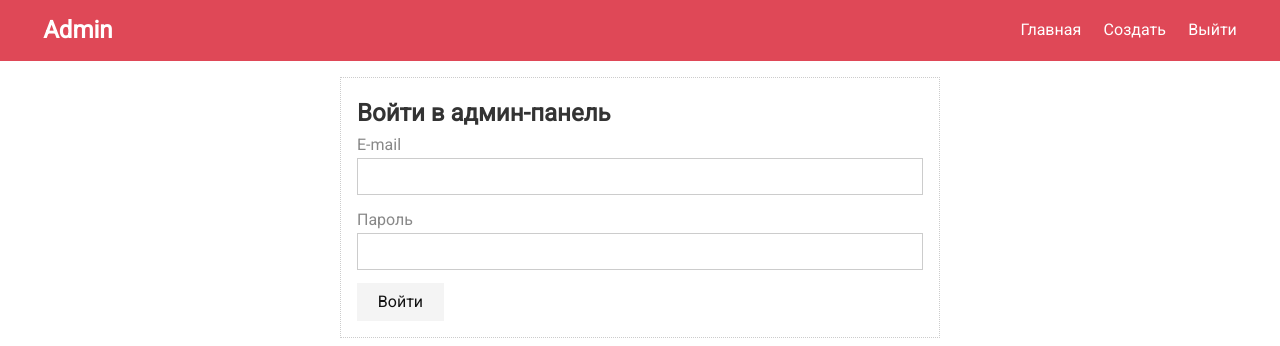
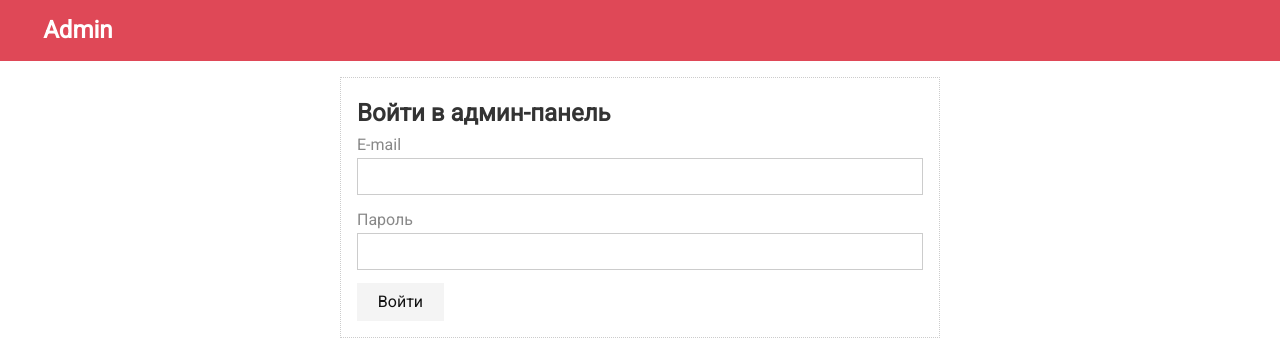
Before and after one commit to artem-vasenin/angular, an Angular app: page /admin/login in a window 1280 px wide. Shown: the top 346 px of the page. Built offline with nearby package versions, Linux system fonts and the light colour scheme.

Commit message:
hide admin menu if user is not auth

```diff
--- a/src/app/admin/shared/components/admin-layout/admin-layout.component.html
+++ b/src/app/admin/shared/components/admin-layout/admin-layout.component.html
@@ -3,7 +3,7 @@
     <a routerLink="/">Admin</a>
   </h1>
 
-  <ul>
+  <ul *ngIf="auth.isAuthenticated()">
     <li routerLinkActive="active">
       <a [routerLink]="['dashboard']">Главная</a>
     </li>
--- a/src/app/admin/shared/components/admin-layout/admin-layout.component.ts
+++ b/src/app/admin/shared/components/admin-layout/admin-layout.component.ts
@@ -11,7 +11,7 @@ export class AdminLayoutComponent implements OnInit {
 
   constructor(
     private router: Router,
-    private auth: AuthService,
+    public auth: AuthService,
   ) {}
 
   ngOnInit() {
```
